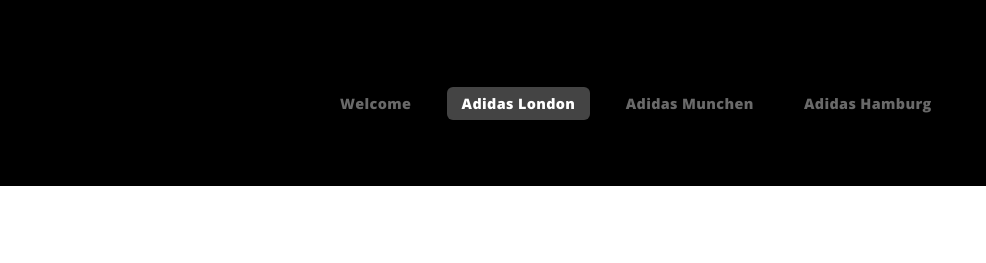
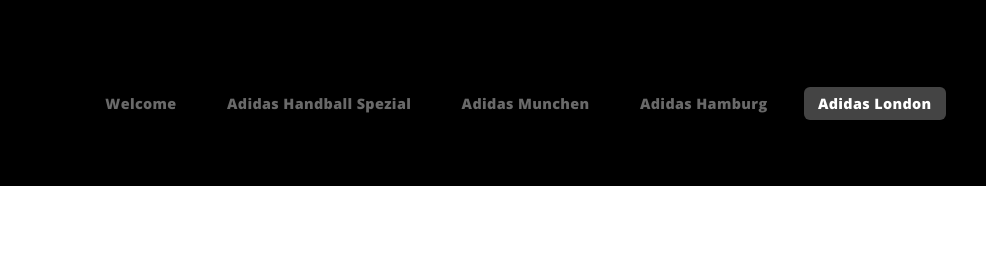
Before and after one commit to deshsbir/Tugas-Website, a plain HTML site: page london.html in a window 1280 px wide. Shown: the top 263 px of the page, 294-1280 px from the left. Drawn offline with nearby package versions, Linux system fonts and the light colour scheme.

Commit message:
Add files via upload

```diff
--- a/london.html
+++ b/london.html
@@ -43,9 +43,10 @@
                 <nav id="nav">
                     <ul>
                         <li><a href="index.html">Welcome</a></li>
-                        <li class="current"><a href="london.html">Adidas London</a></li>
+                        <li><a href="spezial.html">Adidas Handball Spezial</a></li>
                         <li><a href="munchen.html">Adidas Munchen</a></li>
                         <li><a href="hamburg.html">Adidas Hamburg</a></li>
+                        <li class="current"><a href="london.html">Adidas London</a></li>
                     </ul>
                 </nav>
             </header>
@@ -113,7 +114,8 @@
                                     collectors. Vintage models and limited-edition releases often command high demand
                                     in the sneaker community.</p>
 
-                                <a href="https://www.adidas.co.uk/london-96-shoes/IH4773.html" class="button">Check Price</a><br><br>
+                                <a href="https://www.adidas.co.uk/london-96-shoes/IH4773.html" class="button">Check
+                                    Price</a><br><br>
                                 <a href="munchen.html" class="button icon fa-arrow-circle-right">Continue Reading</a>
                             </article>
 
```
